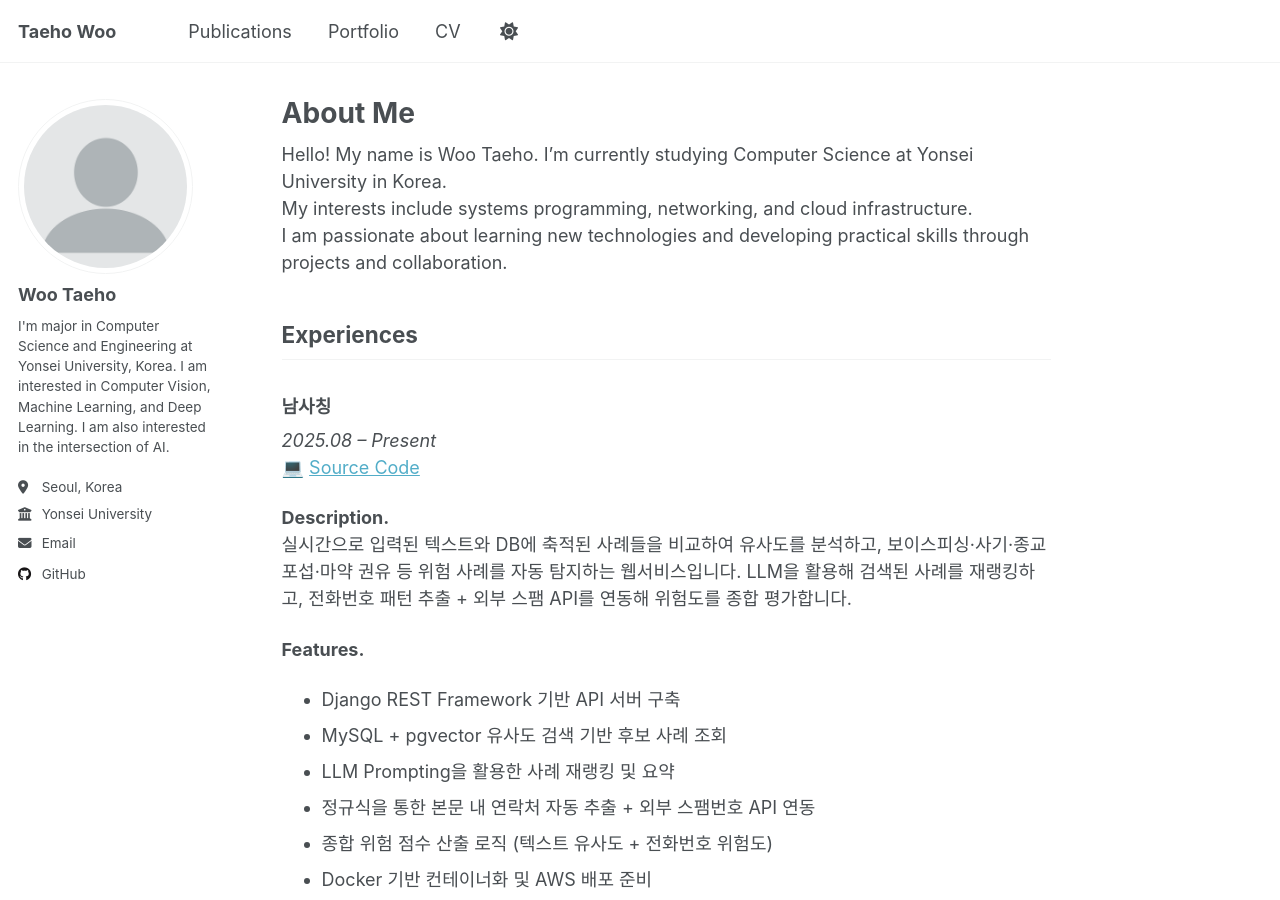
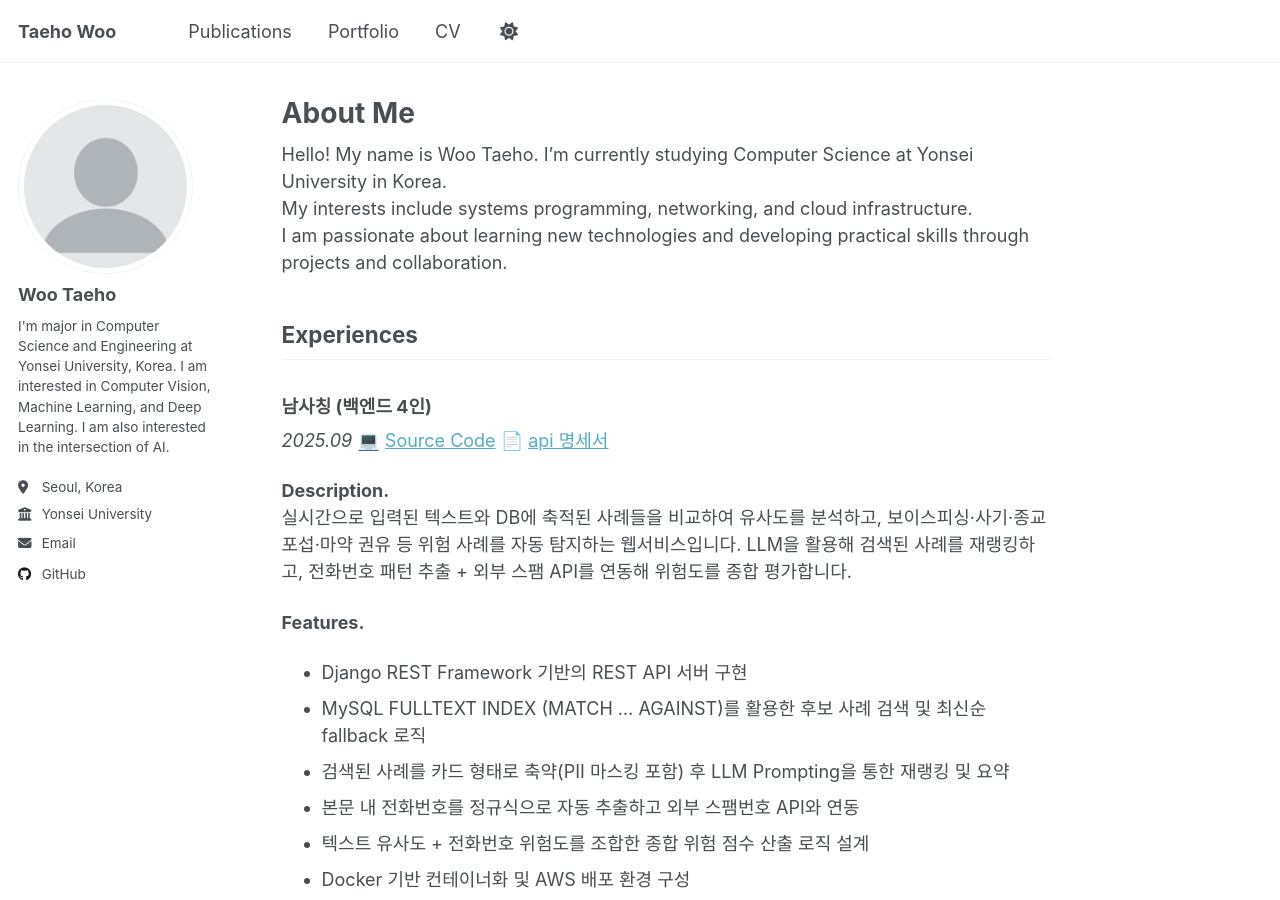
Before and after one commit to wooxogh/wooxogh.github.io, a Jekyll site: the page built from _pages/about.md, in a window 1280 px wide and 900 px high. Built offline with Jekyll 4.4.1, drawn with Linux system fonts in a browser that asks for light colours; a script that is not in the unit is left out.

Commit message:
남사칭 디테일 수정

```diff
--- a/_pages/about.md
+++ b/_pages/about.md
@@ -13,21 +13,25 @@ I am passionate about learning new technologies and developing practical skills
 
 Experiences
 ------
-### 남사칭
-*2025.08 – Present*
+
+
+
+### 남사칭 (백엔드 4인)
+*2025.09*
 💻 [Source Code](https://github.com/Sinchonthon-team7/Backend.git)
+📄 [api 명세서](https://www.notion.so/API-26583f7524bc80518b47c39f2cec2e60)
 
 **Description.**
 실시간으로 입력된 텍스트와 DB에 축적된 사례들을 비교하여 유사도를 분석하고, 보이스피싱·사기·종교 포섭·마약 권유 등 위험 사례를 자동 탐지하는 웹서비스입니다.
 LLM을 활용해 검색된 사례를 재랭킹하고, 전화번호 패턴 추출 + 외부 스팸 API를 연동해 위험도를 종합 평가합니다.
 
 **Features.**
-- Django REST Framework 기반 API 서버 구축
-- MySQL + pgvector 유사도 검색 기반 후보 사례 조회
-- LLM Prompting을 활용한 사례 재랭킹 및 요약
-- 정규식을 통한 본문 내 연락처 자동 추출 + 외부 스팸번호 API 연동
-- 종합 위험 점수 산출 로직 (텍스트 유사도 + 전화번호 위험도)
-- Docker 기반 컨테이너화 및 AWS 배포 준비
+- Django REST Framework 기반의 REST API 서버 구현
+- MySQL FULLTEXT INDEX (MATCH ... AGAINST)를 활용한 후보 사례 검색 및 최신순 fallback 로직
+- 검색된 사례를 카드 형태로 축약(PII 마스킹 포함) 후 LLM Prompting을 통한 재랭킹 및 요약
+- 본문 내 전화번호를 정규식으로 자동 추출하고 외부 스팸번호 API와 연동
+- 텍스트 유사도 + 전화번호 위험도를 조합한 종합 위험 점수 산출 로직 설계
+- Docker 기반 컨테이너화 및 AWS 배포 환경 구성
 
 **Tech Stack.**
 `Python` `Django REST Framework` `MySQL` `pgvector` `OpenAI API`
```
